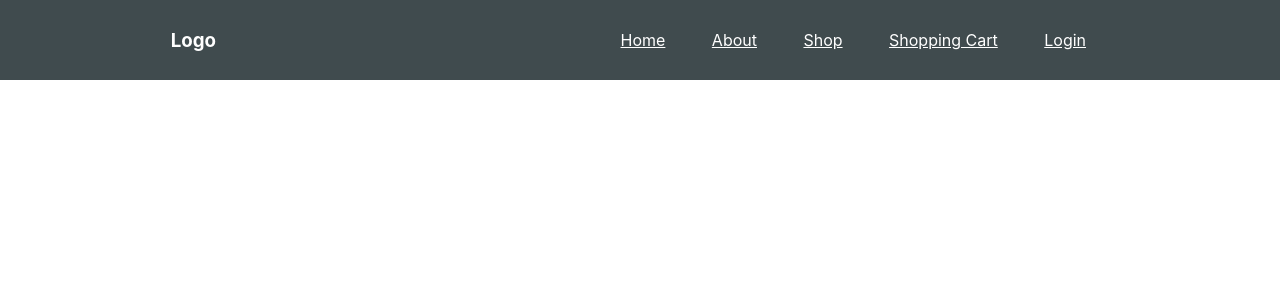
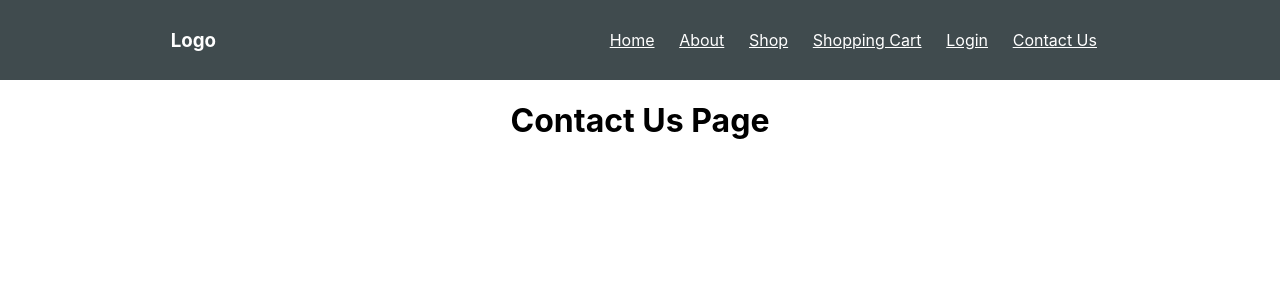
Before and after one commit to TeamDroppers/DropSite, a React (Create React App) app: page /contactus in a window 1280 px wide. Shown: the top 300 px of the page. Built offline with nearby package versions, Linux system fonts and the light colour scheme; the HTML template or start-up script is replaced by a standard one.

Commit message:
added a blank contact us page for daniel

```diff
--- a/src/App.js
+++ b/src/App.js
@@ -6,6 +6,7 @@ import Shop from './Shop';
 import Home from './Home';
 import Cart from './Cart';
 import Login from './Login';
+import contactUs from './contactUs';
 import {BrowserRouter as Router, Switch, Route} from 'react-router-dom';
 
 function App() {
@@ -19,6 +20,7 @@ function App() {
           <Route path="/shop" component={Shop} />
           <Route path="/shoppingcart" component={Cart}/>
           <Route path="/login" component={Login}/>
+          <Route path="/contactus" component={contactUs}/>
         </Switch>
       </div>
     </Router>
--- a/src/Nav.js
+++ b/src/Nav.js
@@ -27,6 +27,9 @@ function Nav() {
                 <Link style={navStyle} to="/login">
                     <li>Login</li>
                 </Link>
+                <Link style={navStyle} to="/contactus">
+                    <li>Contact Us</li>
+                </Link>
             </ul>
         </nav>
     );
--- /dev/null
+++ b/src/contactUs.js
@@ -0,0 +1,12 @@
+import React from 'react';
+import './App.css';
+
+const contactUs = () => {
+    return (
+        <div>
+            <h1>Contact Us Page</h1>
+        </div>
+    );
+}
+
+export default contactUs;
```
